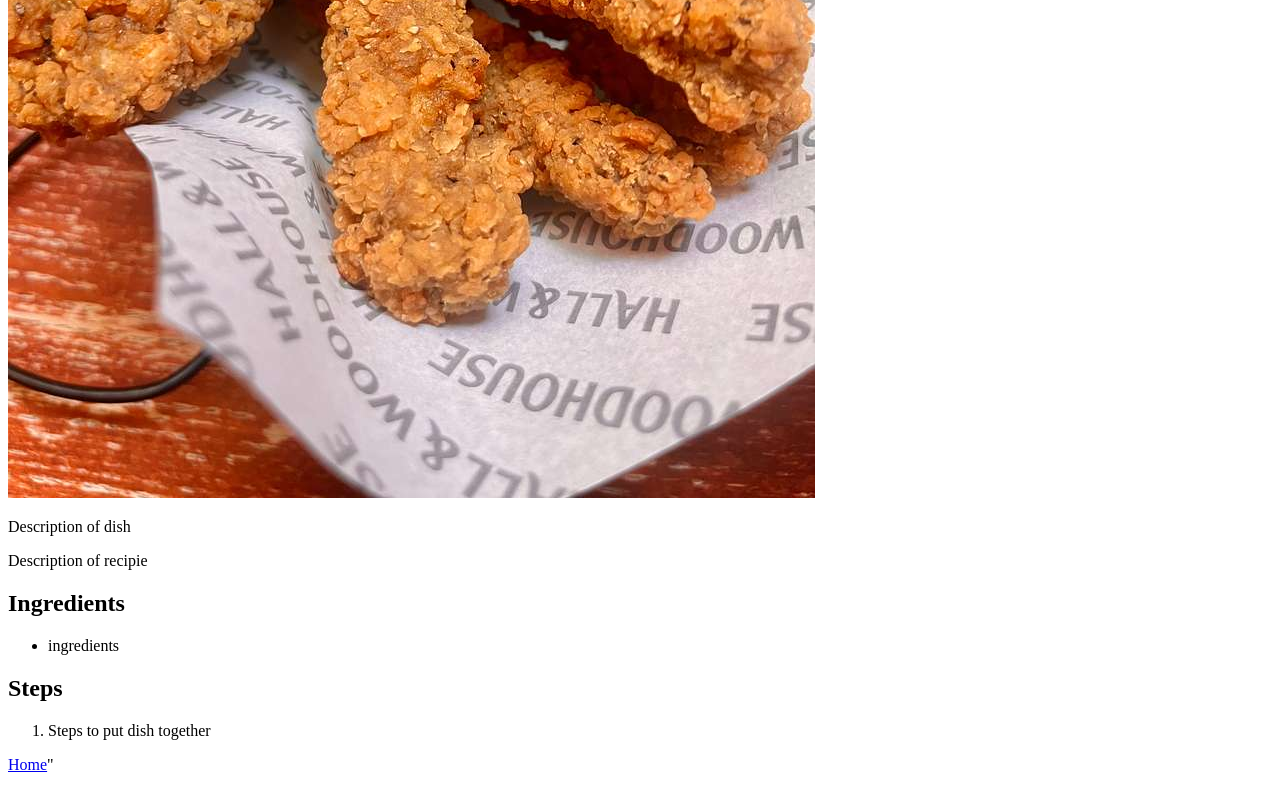
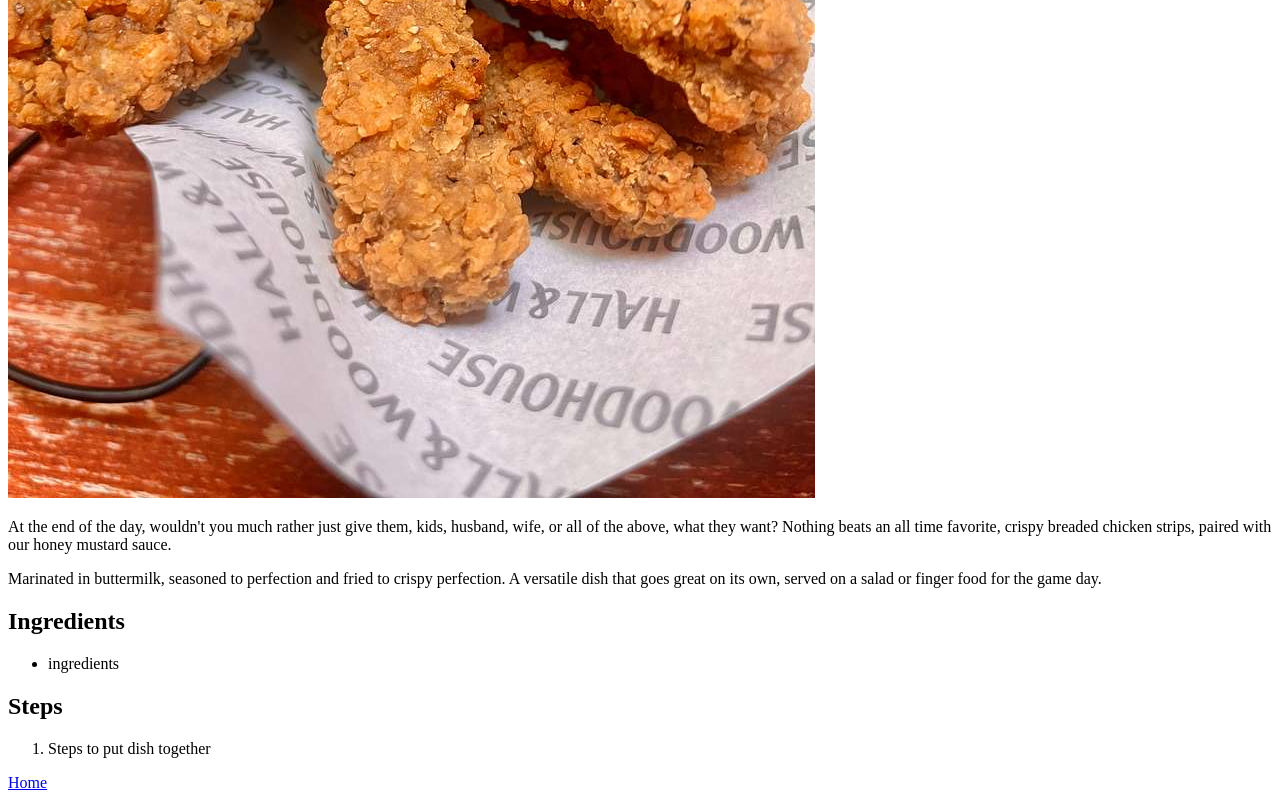
Before and after one commit to Rak2142/odin-recipes, a plain HTML site: page recipes/chickenstrip.html in a window 1280 px wide. Shown: the part 606-1406 px from the top of the page. Drawn offline with Linux system fonts and the light colour scheme.

Commit message:
Updated descriptions fixed typos
Added descriptions to chicken strip recipe
fixed typo in home link

```diff
--- a/recipes/chickenstrip.html
+++ b/recipes/chickenstrip.html
@@ -10,9 +10,14 @@
      <img src="../images/Crispychickenstrips.jpeg" alt="Three chicken strips in
      a basket with a white dipping sauce.">
 
-    <p>Description of dish</p>
+    <p>At the end of the day, wouldn't you much rather just give them,
+        kids, husband, wife, or all of the above, what they want? Nothing beats
+        an all time favorite, crispy breaded chicken strips, paired with our
+        honey mustard sauce.  </p>
 
-    <p>Description of recipie</p>
+    <p>Marinated in buttermilk, seasoned to perfection and fried to crispy
+        perfection. A versatile dish that goes great on its own, served on a salad
+        or finger food for the game day. </p>
 
 
     <h2>Ingredients</h2>
@@ -30,6 +35,6 @@
 
 
 
-    <a href="../index.html">Home</a>"
+    <a href="../index.html">Home</a>
 </body>
 </html>
```
Also changed, not shown: recipes/eggroll.html (+1 -1 lines).
